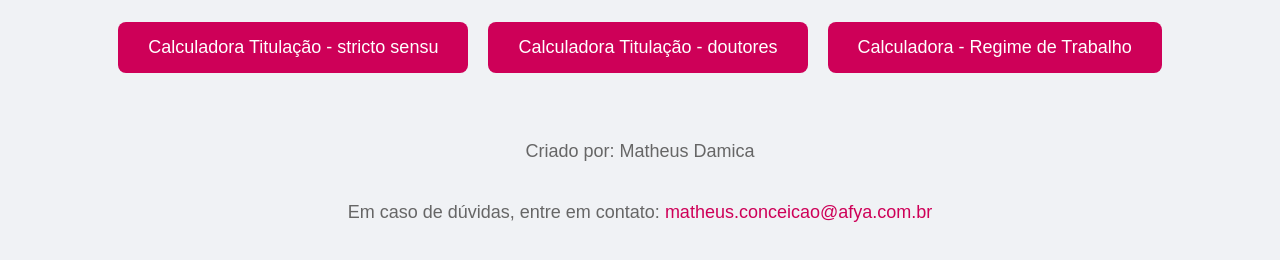
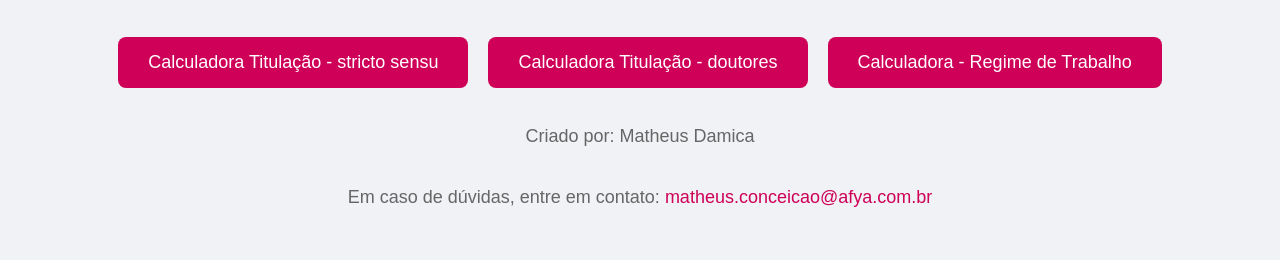
Before and after one commit to matheusrodrigues3001-collab/Pagina-Inicial---Calculadora-Senso-ENADE, a plain HTML site: page index.html in a window 1280 px wide. Shown: the part 356-616 px from the top of the page. Drawn offline with Linux system fonts and the light colour scheme.

Commit message:
Update index.html

```diff
--- a/index.html
+++ b/index.html
@@ -70,7 +70,7 @@
     </a>
 </div>
 
-<footer style="margin-top: 50px; font-size: 14px; color: #666;">
+<footer style="margin-top: 20px; font-size: 12px; color: #666;">
     <p>Criado por: Matheus Damica</p>
     <p>Em caso de dúvidas, entre em contato:
         <a href="mailto:matheus.conceicao@afya.com.br" style="color: #CE0058; text-decoration: none;">
```
